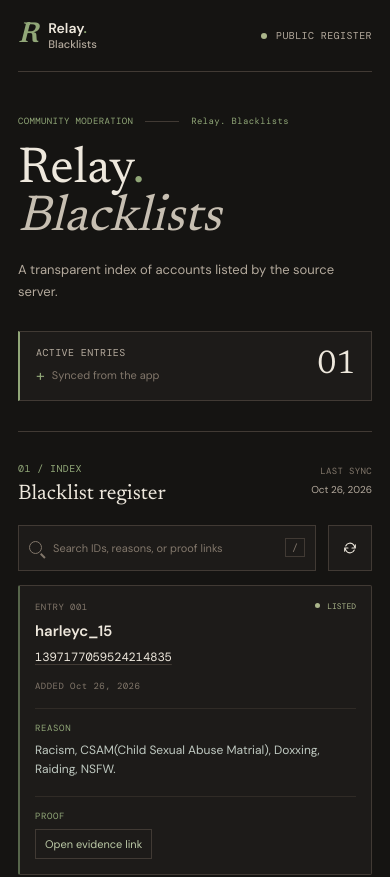
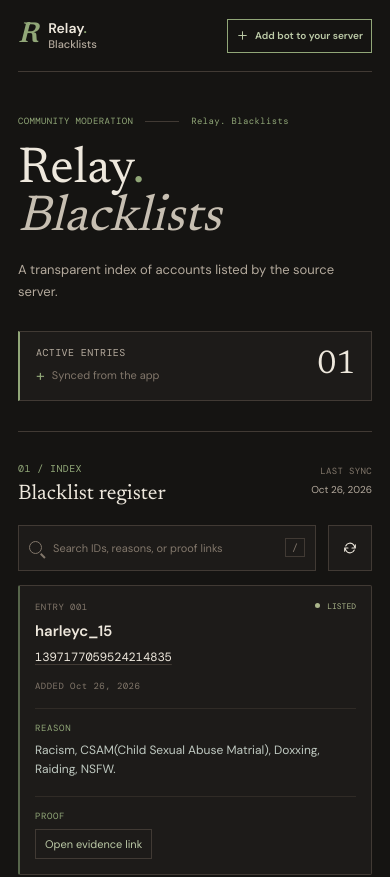
Before and after one commit to blacklist-bot/blacklist-bot, a website: page docs/index.html in a window 390 px wide. Shown: the top 877 px of the page. Drawn offline with nearby package versions, Linux system fonts and the light colour scheme.

Commit message:
Add bot invite link to site header

```diff
--- a/docs/index.html
+++ b/docs/index.html
@@ -9,7 +9,7 @@
     <link rel="preconnect" href="https://fonts.googleapis.com">
     <link rel="preconnect" href="https://fonts.gstatic.com" crossorigin>
     <link href="https://fonts.googleapis.com/css2?family=DM+Mono:wght@400;500&family=DM+Sans:wght@400;500;600;700&family=Newsreader:opsz,wght@6..72,400;6..72,500;6..72,600&display=swap" rel="stylesheet">
-    <link rel="stylesheet" href="styles.css?v=editorial-sage-20261026">
+    <link rel="stylesheet" href="styles.css?v=editorial-sage-invite-20261026">
     <script src="app.js?v=cards-proof-usernames-20261026" defer></script>
   </head>
   <body>
@@ -19,7 +19,18 @@
           <span class="wordmark-mark" aria-hidden="true">R</span>
           <span>Relay<span class="wordmark-dot">.</span><br><span class="wordmark-sub">Blacklists</span></span>
         </a>
-        <div class="live-indicator"><span class="live-dot" aria-hidden="true"></span> PUBLIC REGISTER</div>
+        <div class="header-actions">
+          <a
+            class="invite-button"
+            href="https://discord.com/oauth2/authorize?client_id=1564341835990568970&amp;permissions=4&amp;scope=bot%20applications.commands"
+            target="_blank"
+            rel="noopener noreferrer"
+          >
+            <svg viewBox="0 0 24 24" aria-hidden="true"><path d="M12 5v14M5 12h14"/></svg>
+            <span>Add bot to your server</span>
+          </a>
+          <div class="live-indicator"><span class="live-dot" aria-hidden="true"></span> PUBLIC REGISTER</div>
+        </div>
       </header>
 
       <main>
--- a/docs/styles.css
+++ b/docs/styles.css
@@ -39,6 +39,11 @@ a { color: inherit; }
 .wordmark-mark { color: var(--accent); font-family: var(--display); font-size: 29px; font-style: italic; line-height: 1; }
 .wordmark-dot { color: var(--accent); }
 .wordmark-sub { color: var(--muted); font-size: 11px; font-weight: 500; }
+.header-actions { display: flex; align-items: center; gap: 20px; }
+.invite-button { min-height: 36px; display: inline-flex; align-items: center; justify-content: center; gap: 8px; padding: 0 11px; border: 1px solid var(--accent); color: var(--accent-soft); background: transparent; font-size: 11px; font-weight: 600; text-decoration: none; white-space: nowrap; transition: background-color .15s ease, color .15s ease; }
+.invite-button:hover { color: var(--background); background: var(--accent); }
+.invite-button:focus-visible { outline: 2px solid var(--accent-soft); outline-offset: 3px; }
+.invite-button svg { width: 15px; height: 15px; flex: 0 0 15px; fill: none; stroke: currentColor; stroke-linecap: round; stroke-width: 1.8; }
 .live-indicator, .eyebrow, .summary-label, .updated-label, .section-index, th, .registry-foot, .footer { font-family: var(--mono); letter-spacing: .04em; }
 .live-indicator { display: flex; align-items: center; gap: 9px; color: var(--muted); font-size: 10px; }
 .live-dot { width: 6px; height: 6px; border-radius: 50%; background: var(--status); }
@@ -107,7 +112,11 @@ kbd { padding: 2px 6px; border: 1px solid var(--line); color: var(--subtle); fon
 
 @media (max-width: 680px) {
   .site-frame { width: min(100% - 36px, 520px); }
-  .topbar { height: 72px; }
+  .topbar { min-height: 72px; height: auto; gap: 10px; }
+  .header-actions { gap: 0; }
+  .invite-button { min-height: 34px; gap: 6px; padding: 0 8px; font-size: 10px; }
+  .invite-button svg { width: 13px; height: 13px; flex-basis: 13px; }
+  .live-indicator { display: none; }
   .intro { min-height: 0; grid-template-columns: 1fr; gap: 27px; padding: 43px 0 30px; }
   .eyebrow { flex-wrap: wrap; font-size: 9px; }
   h1 { font-size: clamp(46px, 13vw, 60px); }
```
